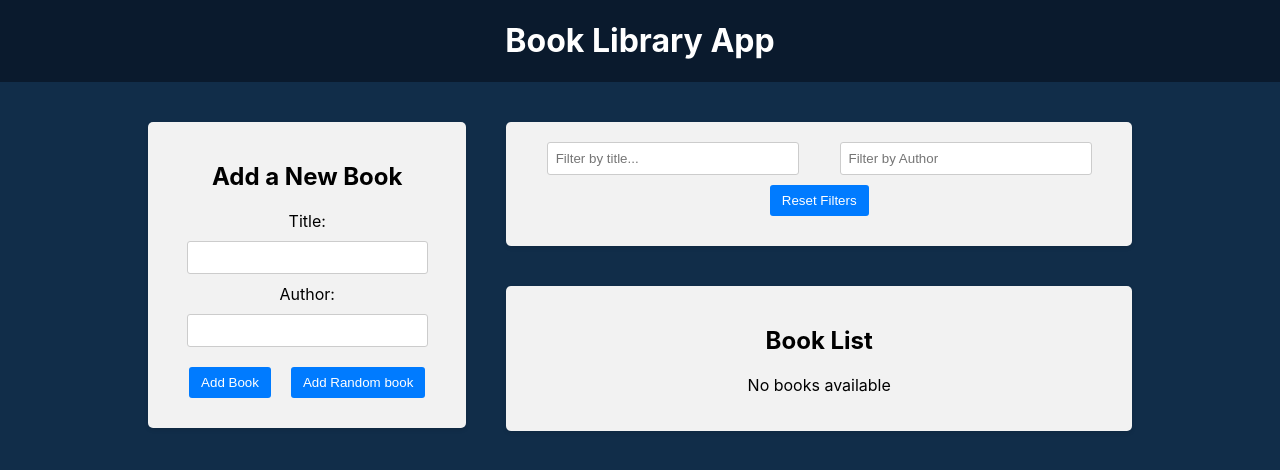
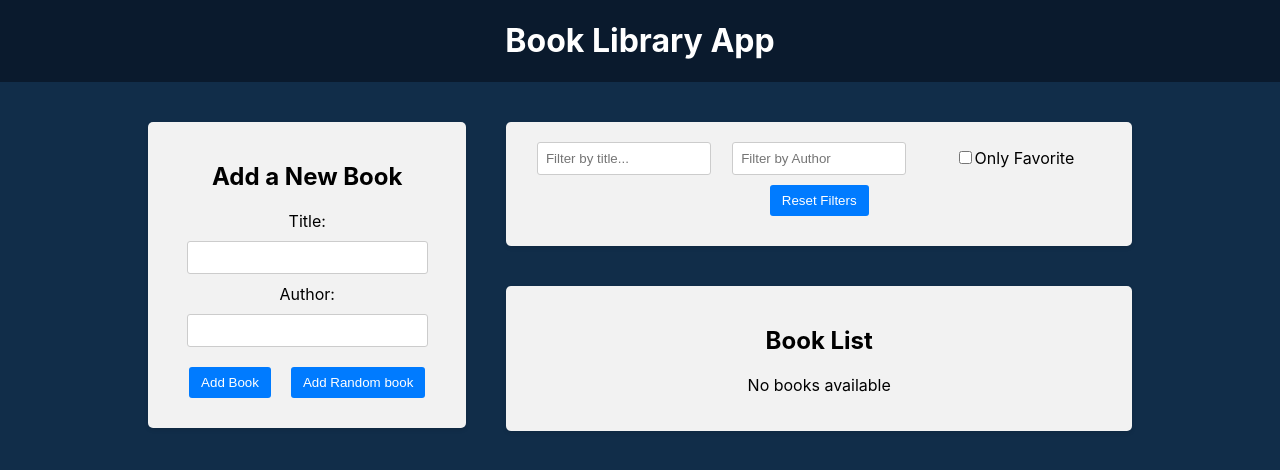
Before and after one commit to timofey1704/Book-Library-app, a React (Create React App) app in the folder frontend/: page / in a window 1280 px wide. Shown: the top 470 px of the page. Built offline with nearby package versions, Linux system fonts and the light colour scheme.

Commit message:
BL-09 favorites filter

```diff
--- a/frontend/src/components/BookList/BookList.js
+++ b/frontend/src/components/BookList/BookList.js
@@ -5,6 +5,7 @@
 import {
   selectAuthorFilter,
   selectTitleFilter,
+  selectOnlyFavoriteFilter,
 } from '../../redux/slices/filterSlice'
 import './BookList.css'
 
@@ -12,6 +13,7 @@
   const books = useSelector((state) => state.books)
   const titleFilter = useSelector(selectTitleFilter)
   const authorFilter = useSelector(selectAuthorFilter)
+  const onlyFavoriteFilter = useSelector(selectOnlyFavoriteFilter)
 
   const dispatch = useDispatch()
   const handeDeleteBook = (id) => {
@@ -28,7 +30,9 @@
     const matchesAuthor = book.author
       .toLowerCase()
       .includes(authorFilter.toLowerCase())
-    return matchesTitle && matchesAuthor
+    const mathesFavorite = onlyFavoriteFilter ? book.isFavorite : true
+
+    return matchesTitle && matchesAuthor && mathesFavorite
   })
 
   return (
--- a/frontend/src/components/Filter/Filter.js
+++ b/frontend/src/components/Filter/Filter.js
@@ -5,6 +5,8 @@
   resetFilters,
   setAuthorFilter,
   selectAuthorFilter,
+  setOnlyFavoriteFilter,
+  selectOnlyFavoriteFilter,
 } from '../../redux/slices/filterSlice'
 import './Filter.css'
 
@@ -12,6 +14,7 @@
   const dispatch = useDispatch()
   const titleFilter = useSelector(selectTitleFilter)
   const authorFilter = useSelector(selectAuthorFilter)
+  const onlyFavoriteFilter = useSelector(selectOnlyFavoriteFilter)
 
   const handleTitleFilterChange = (e) => {
     dispatch(setTitleFilter(e.target.value))
@@ -23,6 +26,10 @@
 
   const handleResetFilters = () => {
     dispatch(resetFilters())
+  }
+
+  const handleOnlyFavoriteFilterChange = (e) => {
+    dispatch(setOnlyFavoriteFilter()) // нет смысла в e.target.checked так как в редюсере используется инверсия переменной
   }
   return (
     <div className="app-block filter">
@@ -43,6 +50,16 @@
             onChange={handeAuthorFilterChange}
           />
         </div>
+        <div className="filter-group">
+          <label>
+            <input
+              type="checkbox"
+              checked={onlyFavoriteFilter}
+              onChange={handleOnlyFavoriteFilterChange}
+            />
+            Only Favorite
+          </label>
+        </div>
       </div>
       <button type="button" onClick={handleResetFilters}>
         Reset Filters
--- a/frontend/src/redux/slices/filterSlice.js
+++ b/frontend/src/redux/slices/filterSlice.js
@@ -3,8 +3,7 @@
 const initialState = {
   title: '',
   author: '',
-  // todo:
-  // onlyFavorite
+  onlyFavorite: false,
 }
 
 const filterSlice = createSlice({
@@ -18,18 +17,26 @@
     setAuthorFilter: (state, action) => {
       state.author = action.payload
     },
-    resetFilters: (state) => {
+    setOnlyFavoriteFilter: (state) => {
+      state.onlyFavorite = !state.onlyFavorite //поскольку onlyFavorite является логическим значением то можно использовать инверсию
+    },
+    resetFilters: () => {
       // вернуть фильтры в состояние по умолчанию
       return initialState
     },
   },
 })
 
-export const { setTitleFilter, resetFilters, setAuthorFilter } =
-  filterSlice.actions // экспорт actionCreator
+export const {
+  setTitleFilter,
+  resetFilters,
+  setAuthorFilter,
+  setOnlyFavoriteFilter,
+} = filterSlice.actions // экспорт actionCreator
 
 export const selectTitleFilter = (state) => state.filter.title // используется для работы с useSelector в компоненте
 export const selectAuthorFilter = (state) => state.filter.author
+export const selectOnlyFavoriteFilter = (state) => state.filter.onlyFavorite
 
 // console.log(filterSlice.actions) // замена actionCreators
 // console.log(filterSlice.actions.setTitleFilter('test')) // передача payload
```
